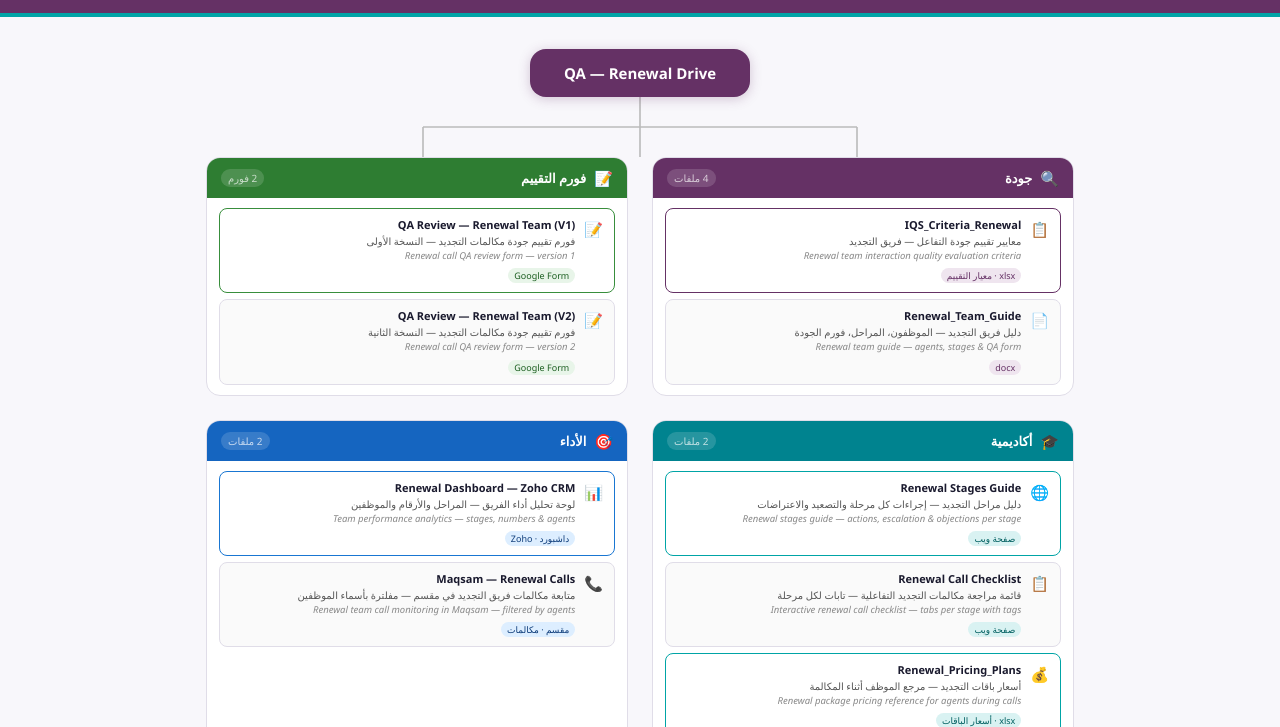
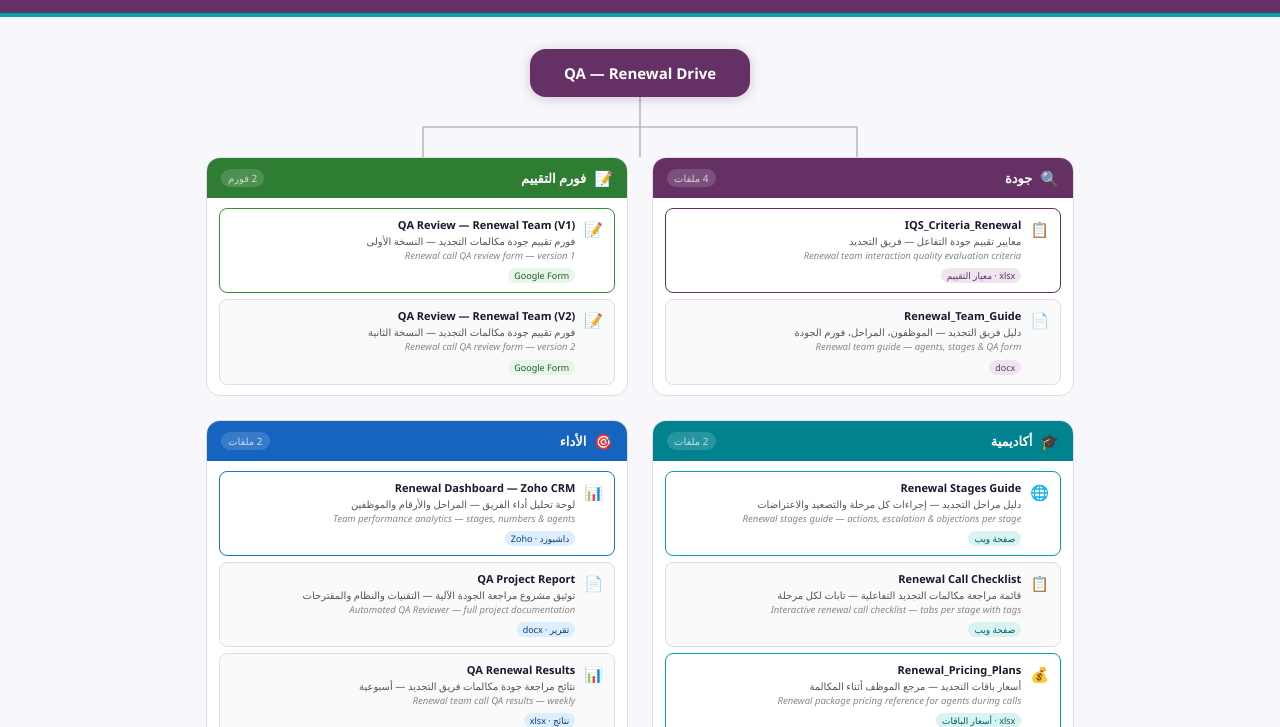
Before and after one commit to fyousef-2023/QA_Renewal_Roadmap, a plain HTML site: page index.html in a window 1280 px wide. Shown: the part 73-800 px from the top of the page. Drawn offline with Linux system fonts and the light colour scheme.

Commit message:
Update index.html

```diff
--- a/index.html
+++ b/index.html
@@ -208,7 +208,24 @@
             <span class="file-tag ft">داشبورد · Zoho</span>
           </div>
         </a>
-
+<a class="file-card" href="https://docs.google.com/document/d/1-YIXJXQXwB5t04iT-dTr8N1mHGtAtxMxFS1XocxStV0/edit?usp=sharing" target="_blank">
+  <div class="file-icon-box">📄</div>
+  <div class="file-info">
+    <div class="file-name">QA Project Report</div>
+    <div class="file-desc-ar">توثيق مشروع مراجعة الجودة الآلية — التقنيات والنظام والمقترحات</div>
+    <div class="file-desc-en">Automated QA Reviewer — full project documentation</div>
+    <span class="file-tag ft">تقرير · docx</span>
+  </div>
+</a>
+       <a class="file-card" href="https://docs.google.com/spreadsheets/d/1kNpjM3An-FA0WHjbAFkaxIQhjc4Fg--yJeYVJ3fflIU/edit?gid=1830803289#gid=1830803289&range=A2" target="_blank">
+  <div class="file-icon-box">📊</div>
+  <div class="file-info">
+    <div class="file-name">QA Renewal Results</div>
+    <div class="file-desc-ar">نتائج مراجعة جودة مكالمات فريق التجديد — أسبوعية</div>
+    <div class="file-desc-en">Renewal team call QA results — weekly</div>
+    <span class="file-tag ft">نتائج · xlsx</span>
+  </div>
+</a>
         <a class="file-card" href="https://portal.mq.maqsam.com/calls?filter%5Boutbound_states%5D%5B%5D=completed&filter%5Bdaterange%5Bfrom%5D%5D=23+Jun+2026+12%3A00+AM&filter%5Bdaterange%5Bto%5D%5D=23+Jun+2026+11%3A59+PM&filter%5Bnumbers%5D=&filter%5Bcallers%5D=&filter%5Bcallees%5D=&filter%5Bagents%5D%5B%5D=e1f067f609d44710957f4d9cdbfbba55&filter%5Bagents%5D%5B%5D=54ce8de5fbd34f679cedff2270f47c54&filter%5Bagents%5D%5B%5D=ea8e871d30e4461bab5e46e530ba7114&filter%5Bagents%5D%5B%5D=ba7897ba84cb4aeab8315ae8c3224128&filter%5Bagents%5D%5B%5D=d709e2bfd12f4960b8e39207bd781567&filter%5Bagents%5D%5B%5D=3327d932ac544857ac97eac03ab972e8&filter%5Bhandled_by%5D=&filter%5Bids%5D=&filter%5Breference_id%5D=&filter%5Bkeywords%5D=&filter%5Boperator%5D=" target="_blank">
           <div class="file-icon-box">📞</div>
           <div class="file-info">
```
